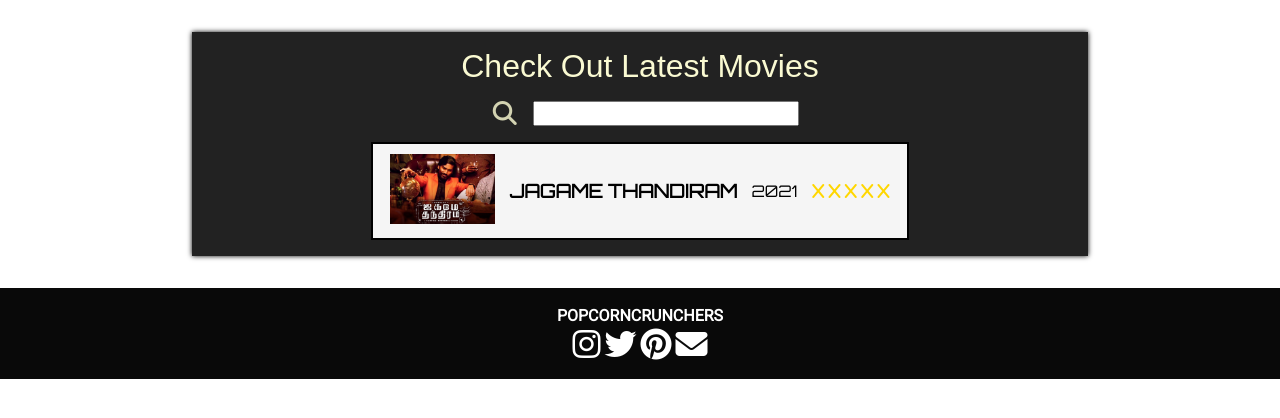
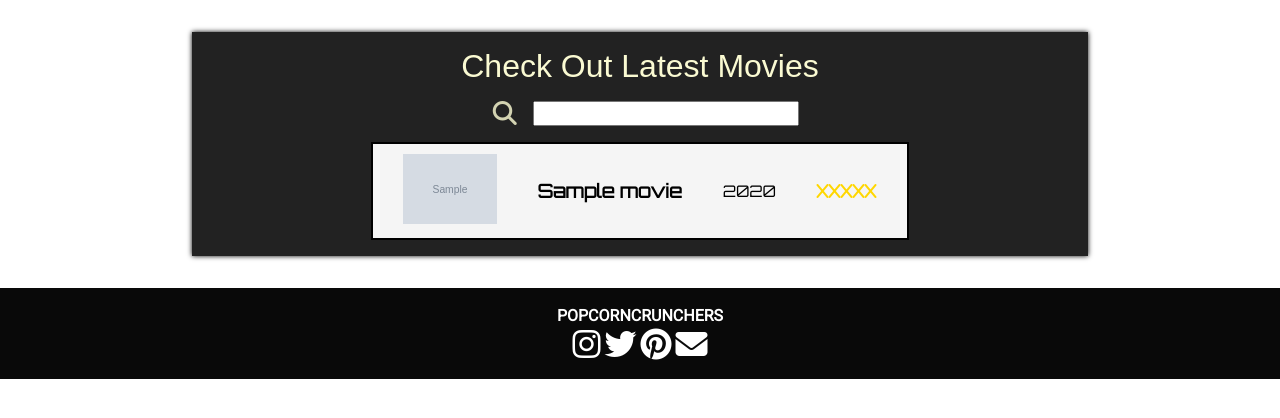
Before and after one commit to MrHope03/CatchCINI, a PHP site: page /movie_home.php in a window 1280 px wide. Shown: the part 240-658 px from the top of the page. Run offline with PHP 8.4, Linux system fonts and the light colour scheme; tables that the repository leaves empty or names only in its code hold one stand-in row (values such as "Sample post"); grey boxes marked "Sample" are stand-in pictures; data that the repository does not hold is empty; some libraries are stand-ins or nearby versions; some web fonts are replaced.

Commit message:
db link to movie home

```diff
--- a/movie-center/movie_home.php
+++ b/movie-center/movie_home.php
@@ -1,8 +1,30 @@
+<?php
+    session_start();
+    $server = "localhost";
+    $user = "root";
+    $pass = "";
+    $db = "catchcini";
+    $con = mysqli_connect($server, $user, $pass, $db);
+    if (!$con) {
+        echo '<script> alert("Server Down!!! Try again Later"); </script>';
+    }
+
+    if (isset($_SESSION["username"])){
+    $username = $_SESSION["username"];
+    }
+
+    $cmd = "SELECT COUNT(*) FROM movie";
+    $data = mysqli_query($con, $cmd);
+    $total_movie = mysqli_fetch_row($data)[0];
+
+    $cmd = "SELECT home_poster,movie_name,year,star_rating,movie_ref FROM movie";
+    $data = mysqli_query($con, $cmd);
+?>
 <!DOCTYPE html>
 <html lang="en" dir="ltr">
   <head>
     <meta charset="utf-8">
-    <title>Poll</title>
+    <title>Movie Site</title>
     <script
             src="https://kit.fontawesome.com/704ddf1c0b.js"
             crossorigin="anonymous">
@@ -48,44 +70,35 @@
                 <i class="fas fa-search fa-2x"></i>
                  <input type="text" id="query"></input>
             </div>
-            <li class="box">
-                <div class="item">
-                    <div class="movie-tile">
-                        <div>
-                            <img src="Jagame thandiram.gif" height="70px">
-                        </div>
-                        <div>
-                        <h3 class="movie-heading" onclick="location.href='movie-template.php'">JAGAME THANDIRAM</h3>
-                        </div>
-                        <div>
-                        <p>2021</p>
-                        </div>
-                        <div>
-                        <i class="fas fa-star fa-x"></i>
-                        <i class="fas fa-star fa-x"></i>
-                        <i class="fas fa-star fa-x"></i>
-                        <i class="fas fa-star fa-x"></i>
-                        <i class="fas fa-star fa-x"></i>
-                        </div>
-                    </div>
-                </div>
-            </li>
-            <!-- <?php
-            function read($data){
-              if($data) {
-                while(($row = mysqli_fetch_assoc($data))){
-                  if ($row["total_count"]==NULL) {$row["total_count"]=0;}
-                    echo '<li class="box">';
-                    echo '<div class="item">'; //Add function view_poll() to redirect for individual polls
-                    echo '<h3 id="ref'.$row['ref'].'" onclick="view_poll(this.id);">'.$row["question"].'</h3>';
-                    echo '<p> No of votes: '.$row["total_count"].'</p>';
-                    echo '</div>';
-                    echo '</li>';
-                }
-              }
+            <?php
+            while($row = mysqli_fetch_assoc($data)){
+                $i = 0;
+                $movie_ref[$i] = $row["movie_ref"];
+                echo  '<li class="box">';
+                echo  '<div class="item">';
+                echo  '<div class="movie-tile">';
+                echo  '<div>';
+                echo  '<img src="'.$row["home_poster"].'" height="70px">';
+                echo  '</div>';
+                echo  '<div>';
+                echo  '<h3 class="movie-heading" onclick="redirect()">'.$row["movie_name"].'</h3>';
+                echo  '</div>';
+                echo  '<div>';
+                echo  '<p>'.$row["year"].'</p>';
+                echo  '</div>';
+                echo  '<div id="star_rating">';
+                echo  '<i class="fas fa-star fa-x"></i>';
+                echo  '<i class="fas fa-star fa-x"></i>';
+                echo  '<i class="fas fa-star fa-x"></i>';
+                echo  '<i class="fas fa-star fa-x"></i>';
+                echo  '<i class="fas fa-star fa-x"></i>';
+                echo  '</div>';
+                echo  '</div>';
+                echo  '</div>';
+                echo  '</li>';
+                $i++;
             }
-            read($data);
-            ?> -->
+            ?>
         </ul>
     </section>
 
```
